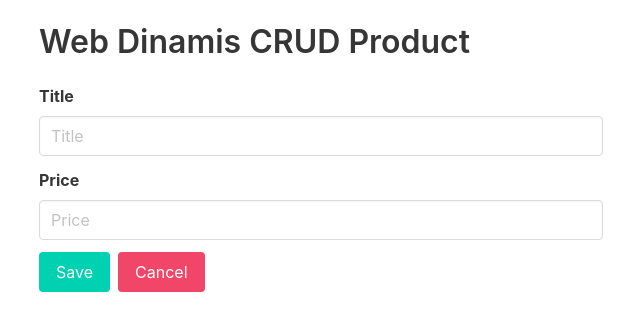
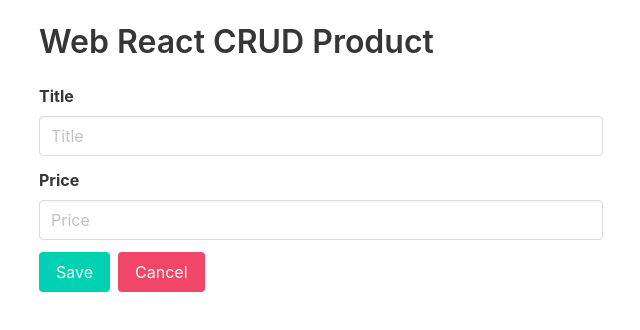
Before and after one commit to Almasyriqi/docker-web-dinamis, a React (Create React App) app in the folder frontend/: page /add in a window 1280 px wide. Shown: the top 330 px of the page, without its empty margins (319-959 px from the left). Built offline with nearby package versions, Linux system fonts and the light colour scheme; what react-dotenv would draw is missing.

Commit message:
deploy fix

```diff
--- a/frontend/src/App.js
+++ b/frontend/src/App.js
@@ -9,7 +9,7 @@ function App() {
       <div className="container">
         <div className="columns">
           <div className="column is-half is-offset-one-quarter">
-          <h1 className="title mt-5 mb-5">Web Dinamis CRUD Product</h1>
+          <h1 className="title mt-5 mb-5">Web React CRUD Product</h1>
             <Routes>
               <Route exact path="/" element={<ProductList />}>
               </Route>
```
